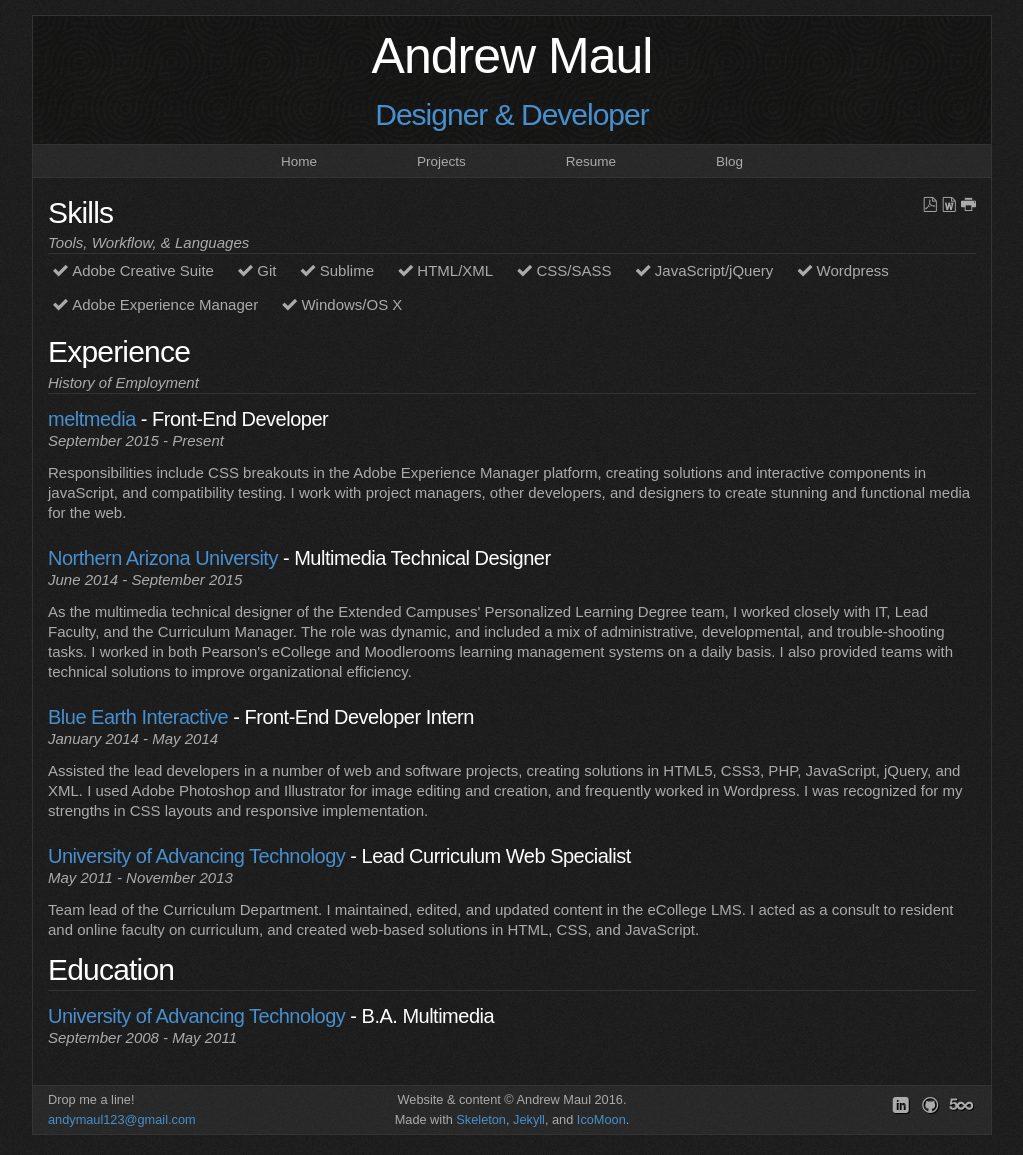
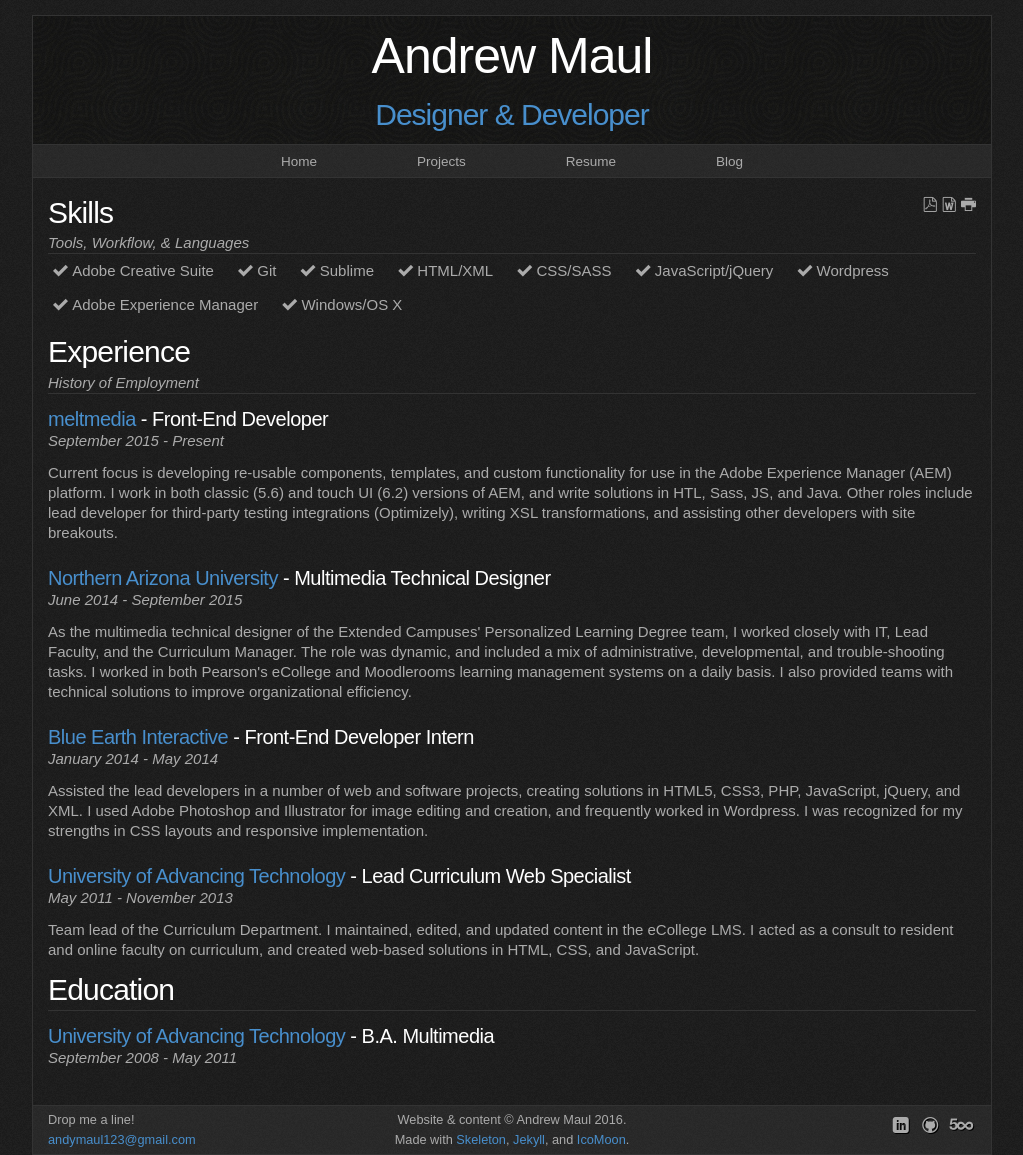
Before and after one commit to andymaul123/website-blog, a Jekyll site: the page built from resume/index.html, in a window 1280 px wide. Shown: the whole page, without its empty margins (128-1151 px from the left). Built offline with Jekyll 4.4.1, drawn with Linux system fonts in a browser that asks for light colours; some web fonts are replaced.

Commit message:
Updates resume

```diff
--- a/resume/index.html
+++ b/resume/index.html
@@ -53,7 +53,7 @@
       <div class="jobs">
         <h5>meltmedia&nbsp;</h5><h5 class="white">- Front-End Developer</h5>
         <div class="subtitle">September 2015 - Present</div>
-        <p class="text">Responsibilities include CSS breakouts in the Adobe Experience Manager platform, creating solutions and interactive components in javaScript, and compatibility testing. I work with project managers, other developers, and designers to create stunning and functional media for the web.  </p>
+        <p class="text">Current focus is developing re-usable components, templates, and custom functionality for use in the Adobe Experience Manager (AEM) platform. I work in both classic (5.6) and touch UI (6.2) versions of AEM, and write solutions in HTL, Sass, JS, and Java. Other roles include lead developer for third-party testing integrations (Optimizely), writing XSL transformations, and assisting other developers with site breakouts.</p>
 
         <h5>Northern Arizona University&nbsp;</h5><h5 class="white">- Multimedia Technical Designer</h5>
         <div class="subtitle">June 2014 - September 2015</div>
```
